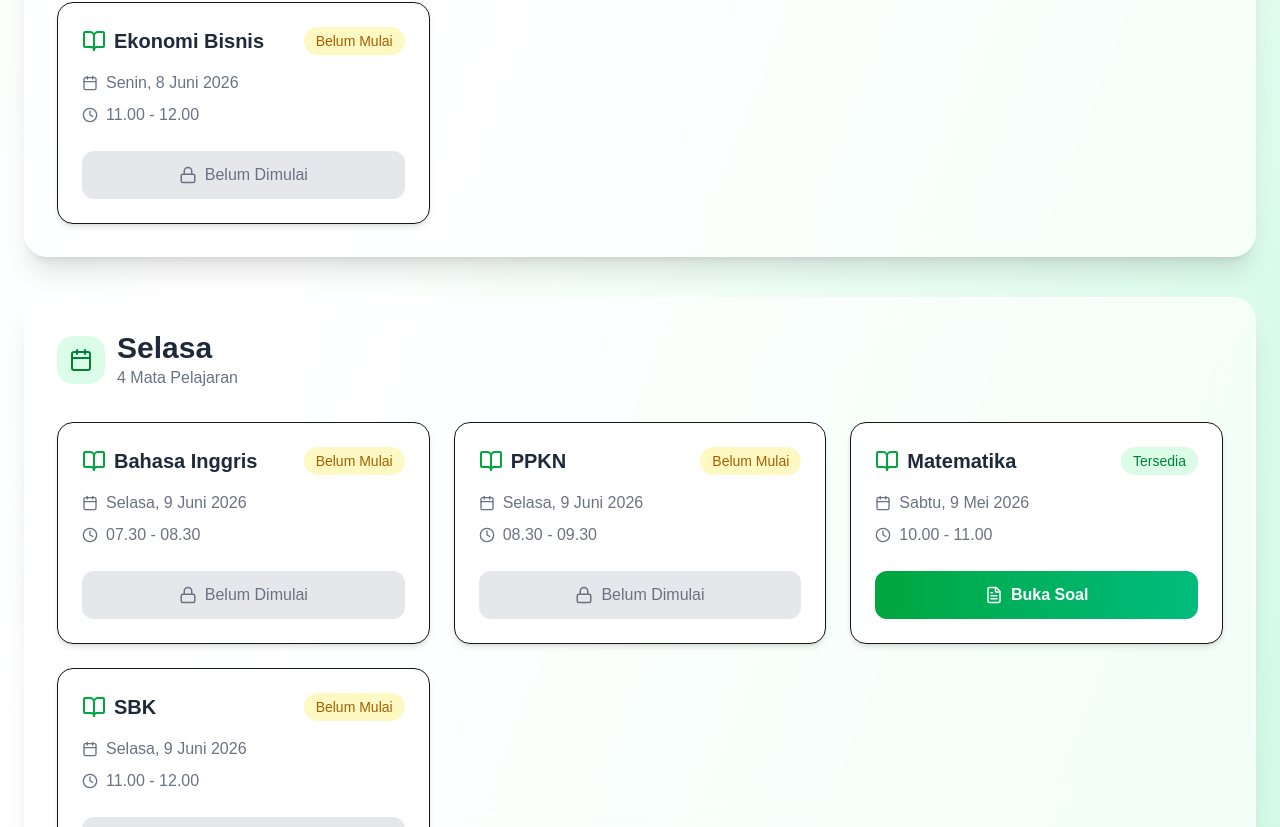
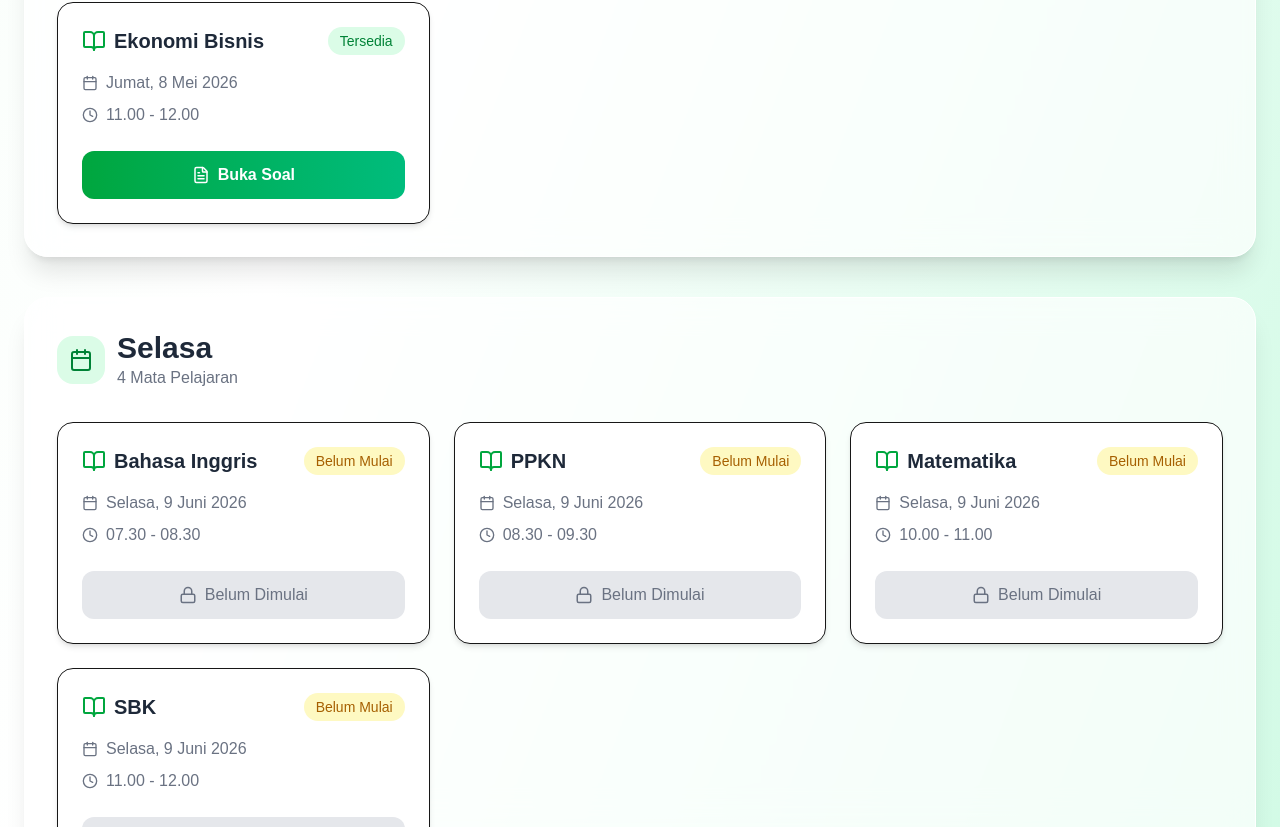
Before and after one commit to Dimas712/smk-gema-bhakti, a Next.js app: page /ujian in a window 1280 px wide. Shown: the part 2383-3210 px from the top of the page. Built offline with nearby package versions, Linux system fonts and the light colour scheme.

Commit message:
update sistem

```diff
--- a/src/app/(website)/ujian/page.jsx
+++ b/src/app/(website)/ujian/page.jsx
@@ -141,17 +141,18 @@ const triggerPeringatan = async () => {
 
   // keluar fullscreen
   const handleFullscreen = async () => {
-    if (
-      fileAktif &&
-      !document.fullscreenElement
-    ) {
+
+    // kalau soal sudah ditutup jangan warning
+    if (!fileAktif) return;
+
+    if (!document.fullscreenElement) {
 
       triggerPeringatan();
 
-      // paksa masuk fullscreen lagi
       try {
         await document.documentElement.requestFullscreen();
       } catch (err) {}
+
     }
   };
 
@@ -250,6 +251,70 @@ useEffect(() => {
     JSON.stringify(pelanggaran)
   );
 }, [pelanggaran]);
+
+useEffect(() => {
+
+  if (!fileAktif || !soalAktif) return;
+
+  const cekWaktu = setInterval(() => {
+
+    const sekarang = new Date();
+
+    // cari soal aktif dari jadwal
+    let dataSoal = null;
+
+    Object.values(jadwalUjian).forEach((kelas) => {
+      kelas.forEach((hari) => {
+        hari.mapel.forEach((mapel) => {
+
+          if (mapel.file === soalAktif) {
+            dataSoal = mapel;
+          }
+
+        });
+      });
+    });
+
+    if (!dataSoal) return;
+
+    const waktuSelesai = new Date(
+      dataSoal.selesai
+    );
+
+    // jika waktu habis
+    if (sekarang > waktuSelesai) {
+      clearInterval(cekWaktu);
+
+      // kunci soal
+      setSoalTerkunci((prev) => ({
+        ...prev,
+        [soalAktif]: true
+      }));
+
+      // tutup soal
+      setFileAktif(null);
+      setSoalAktif(null);
+
+      // keluar fullscreen
+      if (document.fullscreenElement) {
+        document.exitFullscreen();
+      }
+
+      Swal.fire({
+        icon: "info",
+        title: "Waktu Habis",
+        text: "Waktu ujian telah selesai.",
+        confirmButtonColor: "#16a34a",
+        allowOutsideClick: false
+      });
+
+    }
+
+  }, 1000);
+
+  return () => clearInterval(cekWaktu);
+
+}, [fileAktif, soalAktif]);
 
   return (
     <main className="relative overflow-hidden min-h-screen bg-gradient-to-br from-green-50 via-white to-emerald-100">
--- a/src/data/jadwalUjian.jsx
+++ b/src/data/jadwalUjian.jsx
@@ -96,7 +96,7 @@ const jadwalUjian = {
         {
           nama: "Ekonomi Bisnis",
           file: "/soal/ekonomiXI.pdf",
-          mulai: "2026-06-08T11:00:00",
+          mulai: "2026-05-08T11:00:00",
           selesai: "2026-06-08T12:00:00",
         },
       ],
@@ -120,7 +120,7 @@ const jadwalUjian = {
         {
           nama: "Matematika",
           file: "/soal/matematika.pdf",
-          mulai: "2026-05-09T10:00:00",
+          mulai: "2026-06-09T10:00:00",
           selesai: "2026-06-09T11:00:00",
         },
         {
```
